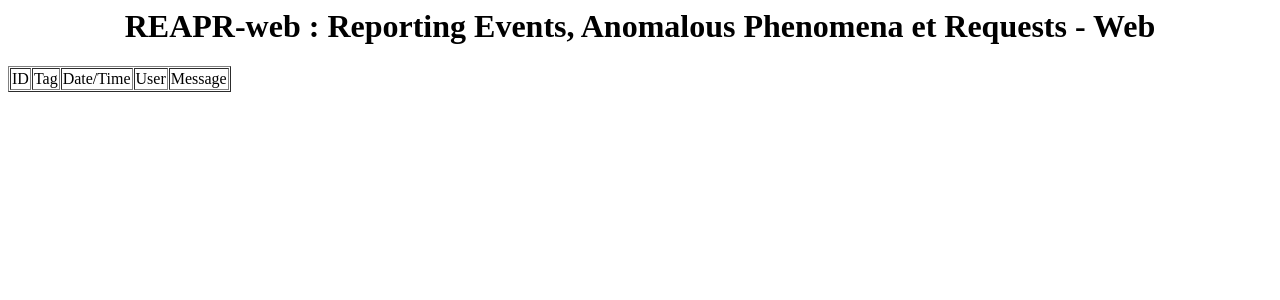
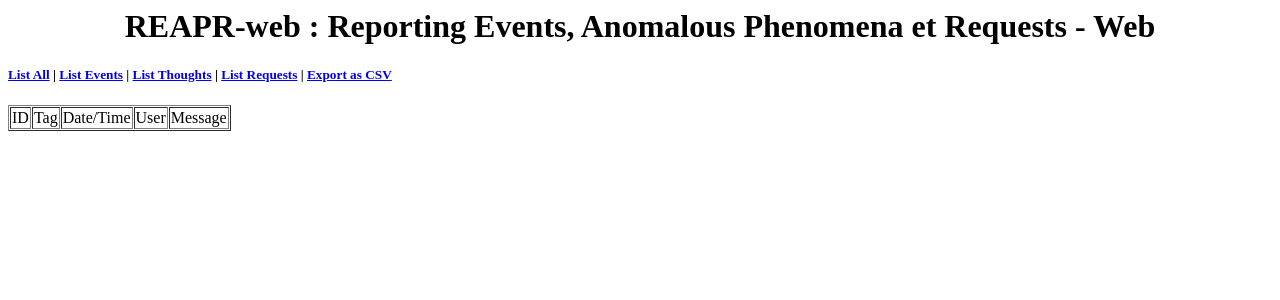
Before and after one commit to skinwalker-ranch-insiders/reapr-web, a Flask app: page / in a window 1280 px wide. Shown: the top 300 px of the page. Run offline with Flask 2, Linux system fonts and the light colour scheme; data that the repository does not hold is empty.

Commit message:
Adding filters and export

```diff
--- a/app.py
+++ b/app.py
@@ -17,6 +17,51 @@ def get_data():
     connection.close()
     return data
 
+def get_events():
+    ###### SQL CONNECTION ######
+    connection = mysql.connector.connect(
+                                host=db_server,
+                                database=db_name,
+                                user=db_user,
+                                password=db_passwd)
+
+    cursor = connection.cursor()
+    query = ("SELECT * FROM yt_events WHERE YT_Tag = 'EVENT' ORDER BY id DESC")
+    cursor.execute(query)
+    data = cursor.fetchall()
+    connection.close()
+    return data
+
+def get_thoughts():
+    ###### SQL CONNECTION ######
+    connection = mysql.connector.connect(
+                                host=db_server,
+                                database=db_name,
+                                user=db_user,
+                                password=db_passwd)
+
+    cursor = connection.cursor()
+    query = ("SELECT * FROM yt_events WHERE YT_Tag = 'THOUGHT' ORDER BY id DESC")
+    cursor.execute(query)
+    data = cursor.fetchall()
+    connection.close()
+    return data
+
+def get_requests():
+    ###### SQL CONNECTION ######
+    connection = mysql.connector.connect(
+                                host=db_server,
+                                database=db_name,
+                                user=db_user,
+                                password=db_passwd)
+
+    cursor = connection.cursor()
+    query = ("SELECT * FROM yt_events WHERE YT_Tag = 'REQUEST' ORDER BY id DESC")
+    cursor.execute(query)
+    data = cursor.fetchall()
+    connection.close()
+    return data
+
 ###### FLASK SERVER ######
 title = "REAPR Web - Tagged LiveStream Events"
 headings = ("ID", "Tag", "Date/Time", "User", "Message")
@@ -29,3 +74,39 @@ def index():
 
     if (__name__ == '__main__'):
         app.run(debug=False)
+
+@app.route('/events/')
+def events():
+    data = get_events()
+    return render_template("table.html", headings=headings, data=data, title=title)
+
+    if (__name__ == '__main__'):
+        app.run(debug=False)
+
+@app.route('/thoughts/')
+def thoughts():
+    data = get_thoughts()
+    return render_template("table.html", headings=headings, data=data, title=title)
+
+    if (__name__ == '__main__'):
+        app.run(debug=False)
+
+@app.route('/requests/')
+def requests():
+    data = get_requests()
+    return render_template("table.html", headings=headings, data=data, title=title)
+
+    if (__name__ == '__main__'):
+        app.run(debug=False)
+
+@app.route('/export/', methods=['GET'])
+def export():
+    si = StringIO()
+    cw = csv.writer(si)
+    rows = get_data()
+    cw.writerow([heading[0] for heading in headings])
+    cw.writerows(rows)
+    response = make_response(si.getvalue())
+    response.headers['Content-Disposition'] = 'attachment; filename=REAPR-report.csv'
+    response.headers["Content-type"] = "text/csv"
+    return response
--- a/template/table.html
+++ b/template/table.html
@@ -5,6 +5,7 @@
 <body>
 <table border="1" cellpadding="1" cellspacing="1">
     <center><h1>REAPR-web : Reporting Events, Anomalous Phenomena et Requests - Web</h1></center>
+    <h5 align="left"><a href="{{ url_for('index') }}">List All</a> | <a href="{{ url_for('events') }}">List Events</a> | <a href="{{ url_for('thoughts') }}">List Thoughts</a> | <a href="{{ url_for('requests') }}">List Requests</a> | <a href="{{ url_for('export') }}">Export as CSV</a></h5>
     <tr>
 {% for heading in headings %}
         <td>{{ heading }}</td>
```
